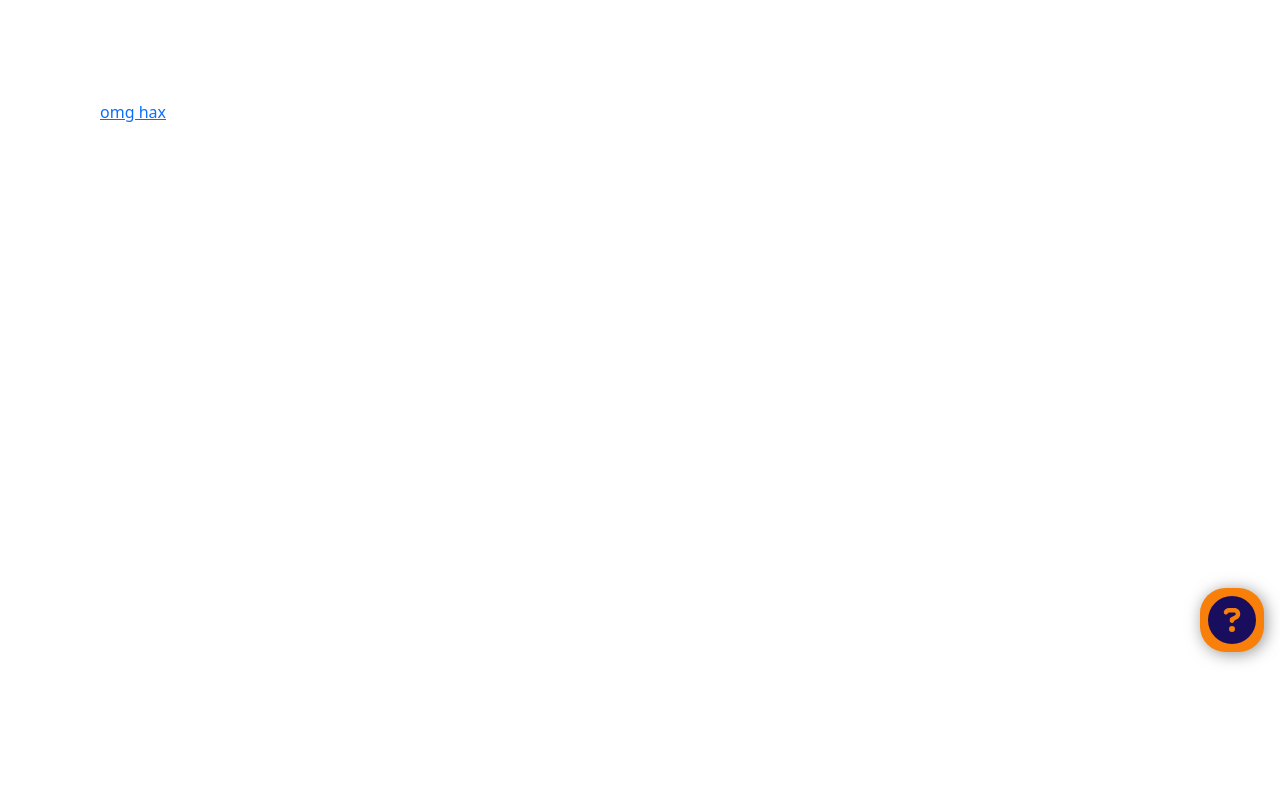
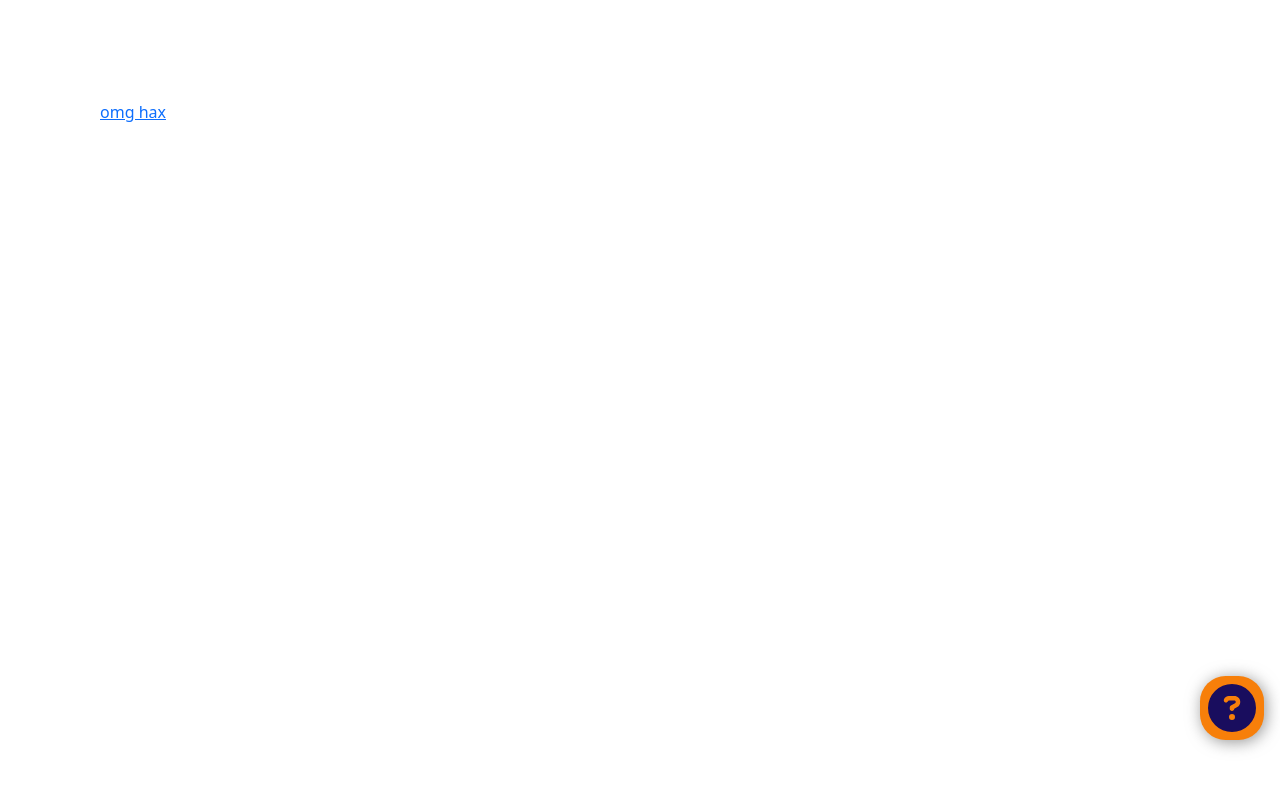
Before and after one commit to ayan4m1/bcf-chat-ui, a React app: page / in a window 1280 px wide. Shown: the top 790 px of the page. Built offline with nearby package versions, Linux system fonts and the light colour scheme.

Commit message:
fix offsets

```diff
--- a/src/MenuTrigger.scss
+++ b/src/MenuTrigger.scss
@@ -7,7 +7,7 @@ $menu-trigger-size: 64px;
 .menu-trigger {
   position: fixed;
   right: $right-margin;
-  bottom: $bottom-offset;
+  bottom: $bottom-offset - 64px;
   height: $menu-trigger-size;
   width: $menu-trigger-size;
   display: flex;
--- a/src/variables.scss
+++ b/src/variables.scss
@@ -1,2 +1,2 @@
 $right-margin: 16px;
-$bottom-offset: 148px;
+$bottom-offset: 124px;
```
